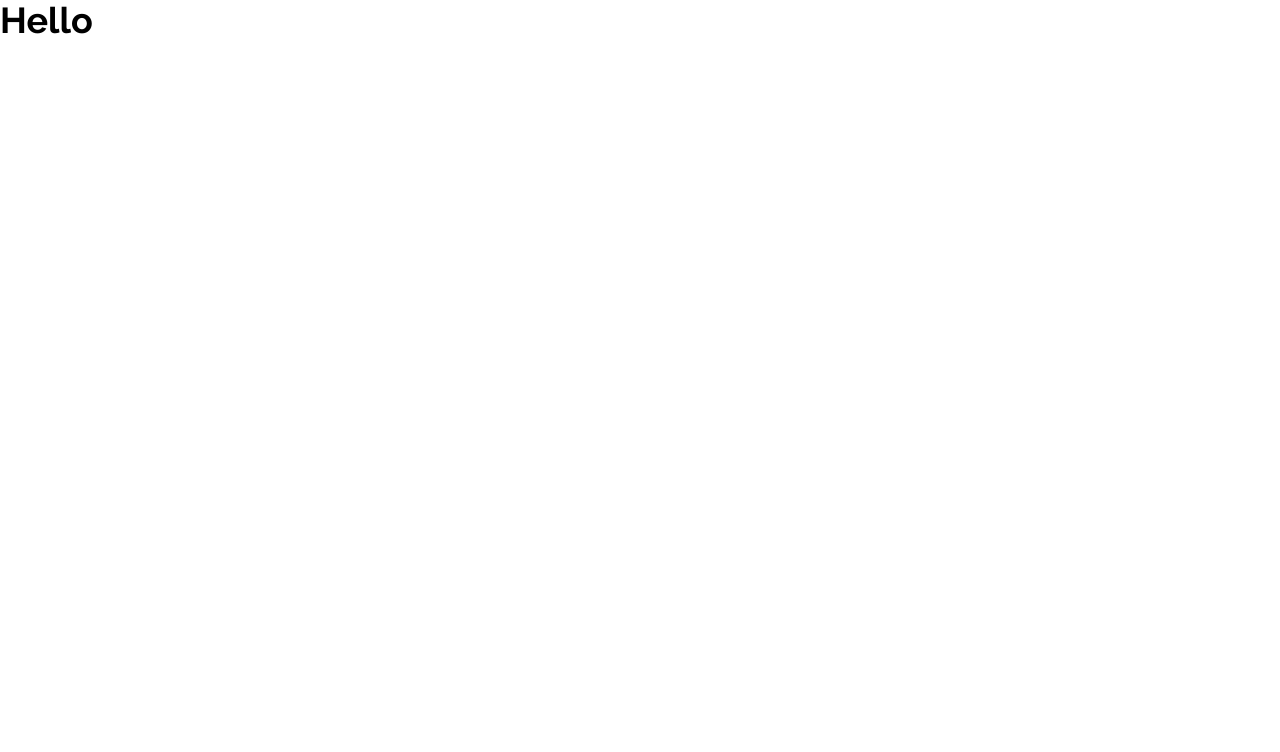
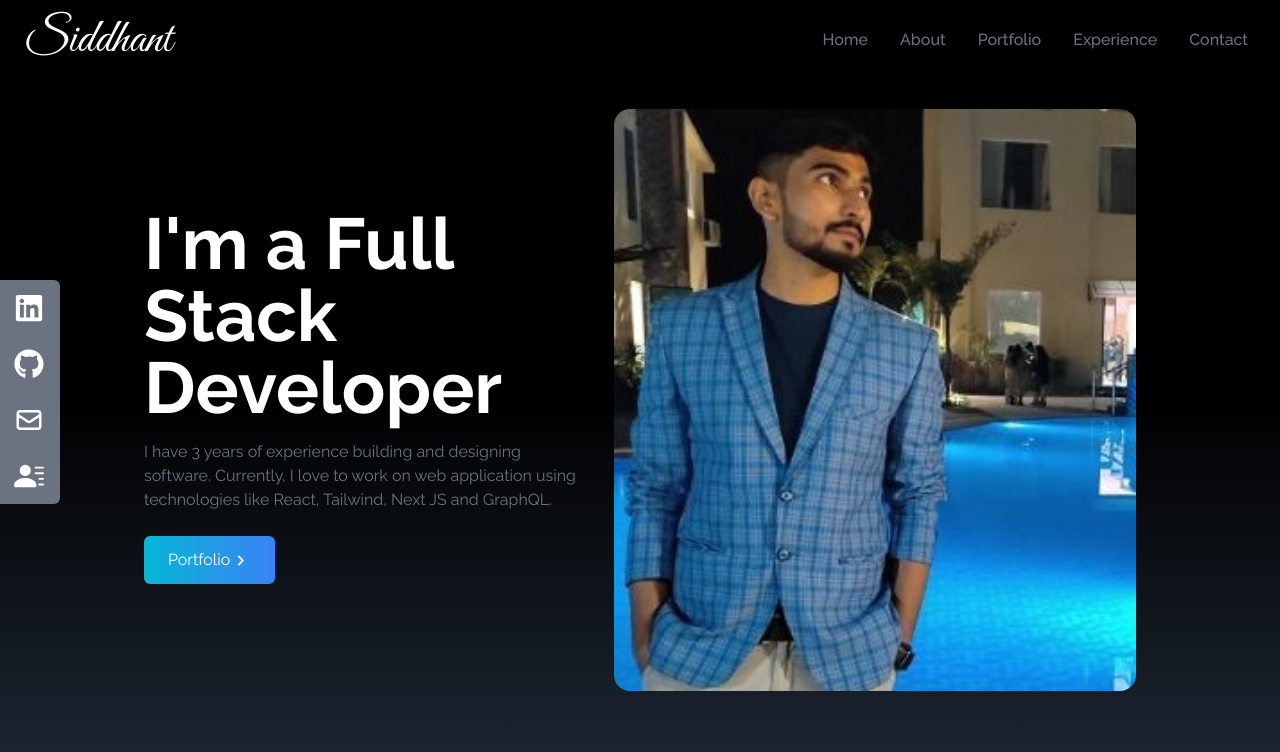
Before and after one commit to SiddhantAshok/My_Portfolio, a React (Vite) app in the folder MyPortfolio/: page / in a window 1280 px wide. Shown: the top 752 px of the page. Built offline with nearby package versions, Linux system fonts and the light colour scheme.

Commit message:
NavBar | Home | SocialLinks Components done

```diff
--- a/MyPortfolio/src/App.jsx
+++ b/MyPortfolio/src/App.jsx
@@ -1,8 +1,15 @@
+import NavBar from "./components/NavBar"
+import Home from "./components/Home"
+import SocialLinks from "./components/SocialLinks"
+
 function App() {
 
   return (
     <>
-     <h1 className="text-4xl font-bold">Hello</h1>
+     <NavBar />
+     <Home />
+
+     <SocialLinks />
     </>
   )
 }
--- /dev/null
+++ b/MyPortfolio/src/components/Home.jsx
@@ -0,0 +1,35 @@
+import React from 'react'
+import HeroImage from '../assets/heroImage.png'
+import {MdOutlineKeyboardArrowRight} from 'react-icons/md'
+
+function Home() {
+  return (
+    <div name="home" className='h-screen bg-gradient-to-b from-black via-black to-gray-800'>
+      <div className='max-w-screen-lg mx-auto flex flex-col items-center justify-center h-full px-4 md:flex-row'>
+        <div className='flex flex-col justify-center h-full'>
+          <h2 className='text-4xl sm:text-7xl font-bold text-white'>
+            I'm a Full Stack Developer
+          </h2>
+          <p className='text-gray-500 py-4 max-w-md'>
+            I have 3 years of experience building and designing software.
+            Currently, I love to work on web application using technologies like
+            React, Tailwind, Next JS and GraphQL.
+          </p>
+
+          <div>
+            <button className=' group text-white w-fit px-6 py-3 my-2 flex items-center rounded-md bg-gradient-to-r from-cyan-500 to-blue-500 cursor-pointer' >
+              Portfolio
+              <span className='group-hover:rotate-90 duration-300'>
+              <MdOutlineKeyboardArrowRight size={21} />
+              </span>
+            </button>
+          </div>
+        </div>
+
+        <img src={HeroImage} alt="my profile" className='rounded-2xl mx-auto 2-3/4 md:w-full'/>
+      </div>
+    </div>
+  )
+}
+
+export default Home
--- a/MyPortfolio/src/components/NavBar.jsx
+++ b/MyPortfolio/src/components/NavBar.jsx
@@ -1,8 +1,58 @@
-import React from 'react'
+import React, { useState } from 'react'
+import {FaBars, FaTimes } from "react-icons/fa"
+
 
 function NavBar() {
+
+  const [nav, setNav] = useState(false);
+
+  const links = [
+    {
+    id : 1,
+    link: 'home'
+  },
+  {
+    id : 2,
+    link: 'about'
+  },
+  {
+    id : 3,
+    link: 'portfolio'
+  },
+  {
+    id : 4,
+    link: 'experience'
+  },
+  {
+    id : 5,
+    link: 'contact'
+  }
+]
   return (
-    <div>NavBar</div>
+    <div className='flex justify-between items-center w-full h-20 text-white fixed bg-black px-4'>
+      <div>
+        <h1 className='text-5xl font-signature ml-2'>Siddhant</h1>
+      </div>
+
+      <ul className='hidden md:flex'>
+        {links.map(({id, link}) => (
+          <li key={id} className='px-4 cursor-pointer font-medium text-gray-500 hover:scale-105 duration-200 capitalize'>{link}</li>
+        ))}
+
+      </ul>
+
+      <div onClick={() => setNav(!nav)} className='cursor-pointer pr-4 z-10 text-gray-500 md:hidden'>
+        {nav ? <FaTimes size={30} /> : <FaBars size={30} />}
+      </div>
+
+      {nav && (
+        <ul className='flex flex-col justify-center items-center absolute top-0 left-0 w-full h-screen bg-gradient-to-b from-black to-gray-800 text-gray-500'>
+          {links.map(({id, link}) => (
+          <li key={id} className='px-4 cursor-pointer capitalize py-6 text-4xl hover:scale-105 duration-200 hover:text-white'>{link}</li>
+          ))}
+        </ul>
+      )}
+    </div>
   )
 }
 
--- /dev/null
+++ b/MyPortfolio/src/components/SocialLinks.jsx
@@ -0,0 +1,65 @@
+import React from 'react';
+import { FaGithub, FaLinkedin } from 'react-icons/fa';
+import { HiOutlineMail } from 'react-icons/hi';
+import { BsFillPersonLinesFill} from 'react-icons/bs'
+
+function SocialLinks() {
+
+  const links = [
+    {
+      id: 1,
+      child: (
+        <>
+          LinkedIn <FaLinkedin size={30}/>
+        </>
+      ),
+      href: 'https://www.linkedin.com/in/siddhant-ashok-091994/',
+      style: 'rounded-tr-md'
+    },
+    {
+      id: 2,
+      child: (
+        <>
+          GitHub <FaGithub size={30}/>
+        </>
+      ),
+      href: 'https://github.com/SiddhantAshok'
+    },
+    {
+      id: 3,
+      child: (
+        <>
+          Mail <HiOutlineMail size={30}/>
+        </>
+      ),
+      href: 'mailto:siddhant.ashok091994@gmail.com'
+    },
+    {
+      id: 4,
+      child: (
+        <>
+          Resume <BsFillPersonLinesFill size={30}/>
+        </>
+      ),
+      href: '/resume.pdf',
+      style: 'rounded-br-md',
+      download: true
+    }
+  ]
+
+  return (
+    <div className='hidden lg:flex flex-col top-[35%] left-0 fixed'>
+      <ul>
+        {links.map(({id, child, href, style, download}) => (
+          <li key={id} className={'flex justify-between items-center w-40 h-14 px-4 bg-gray-500 ml-[-100px] hover:ml-[-10px] hover:rounded-md duration-300' + ' ' + style}>
+            <a href={href} className='flex justify-between items-center w-full text-white' download={download} target='_blank' rel='noreferrer'>
+              {child}
+            </a>
+          </li>
+        ))}
+      </ul>
+    </div>
+  )
+}
+
+export default SocialLinks
```
Also changed, not shown: MyPortfolio/src/assets/heroImage.png, 1 other file (tests, documents, lock files or other folders).
